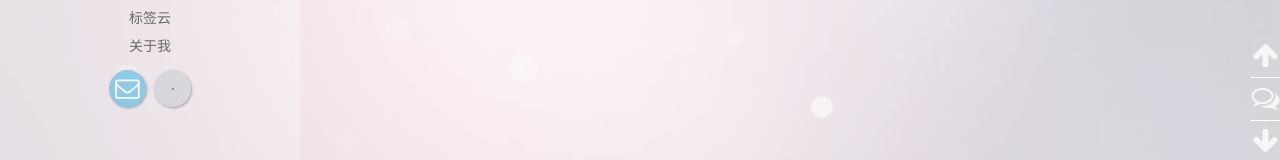
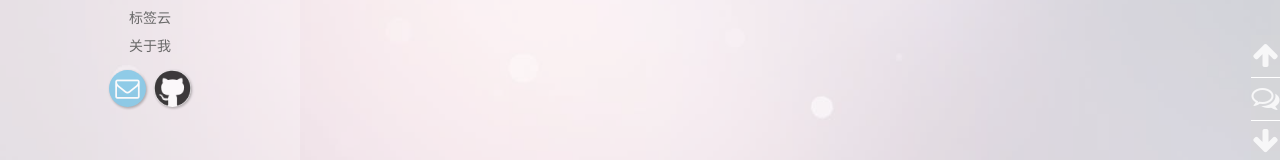
Before and after one commit to KouGZ/KouGZ.github.io, a plain HTML site: page tags/index.html in a window 1280 px wide. Shown: the part 459-619 px from the top of the page. Drawn offline with nearby package versions, Linux system fonts and the light colour scheme; some packages are replaced by stand-ins of ours; a script that the page names is missing.

Commit message:
Site updated: 2018-12-27 17:29:10

```diff
--- a/css/style.css
+++ b/css/style.css
@@ -881,10 +881,10 @@ a {
   background-size: 103%;
 }
 #header .header-nav .social .GitHub {
-  background: url("/img/GitHub.png") center no-repeat rgba(37,82,85,0.145);
-  -webkit-background-size: 5%;
-  -moz-background-size: 5%;
-  background-size: 5%;
+  background: url("/img/GitHub.png") center no-repeat #fff;
+  -webkit-background-size: 100%;
+  -moz-background-size: 100%;
+  background-size: 100%;
 }
 #header .header-nav .social .CodePen {
   background: url("//cdn.bootcss.com/logos/0.2.0/codepen-icon.svg") no-repeat #000;
```
